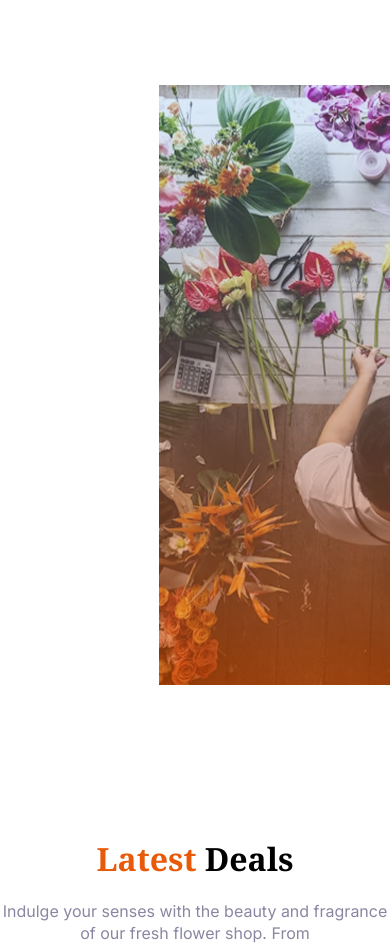
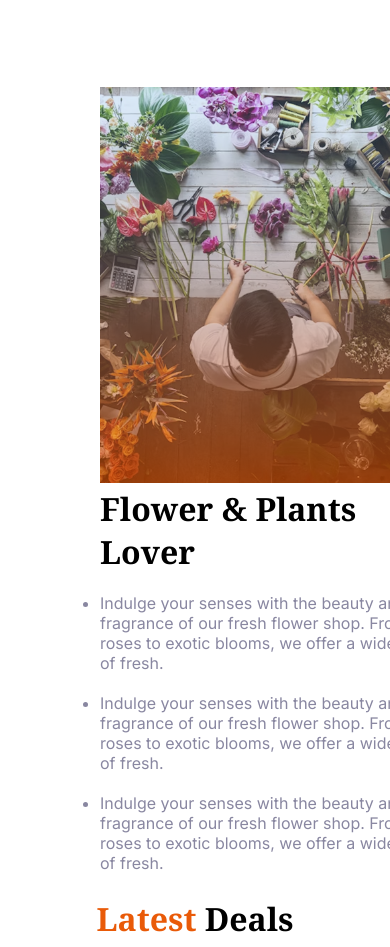
Before and after one commit to alifahmed007/second-assignment, a plain HTML site: page index.html in a window 390 px wide. Shown: the part 2342-3289 px from the top of the page. Drawn offline with Linux system fonts and the light colour scheme.

Commit message:
added plat lover responsive section

```diff
--- a/index.html
+++ b/index.html
@@ -43,7 +43,7 @@
             <div>
                 <h2 id="our-plant-font"> <span class="our">Our</span> Plants</h2>
             </div>
-            <div class="peragraph1">
+            <div >
              <p>Indulge your senses with the beauty and fragrance of our fresh flower shop. From <br> classic roses to exotic blooms, we offer a wide variety of fresh.</p>
             </div>
             </div>
@@ -103,7 +103,7 @@
             <div class="plants-lover">
                 <div>
                     <img id="trusted-badge" src="image/trusted-badge.png" alt="">
-                    <img src="image/flower-store.png" alt="">
+                    <img id="plant-lover-id" src="image/flower-store.png" alt="">
                 </div>
                 <div>
                     <h2>Flower & Plants <br> Lover </h2><br>
--- a/style.css
+++ b/style.css
@@ -331,5 +331,18 @@
     width: 171px;
     padding: 5px;
    }
+   #trusted-badge{
+    display: none;
+   }
+   .plants-lover{
+    display: block;
+    height: 660px;
+    width: 370px;
+
+   }
+   #plant-lover-id{
+    height:396px ;
+    width: 358px;
+   }
 
 }
```
